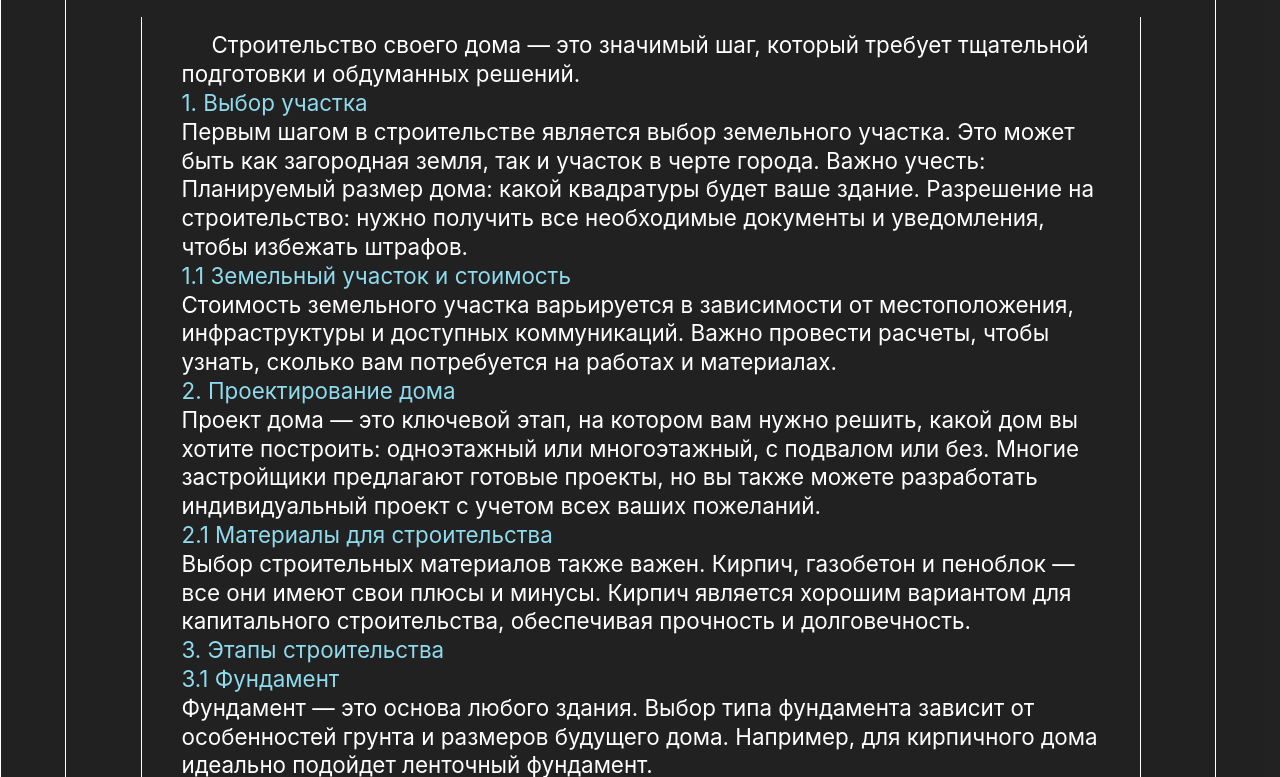
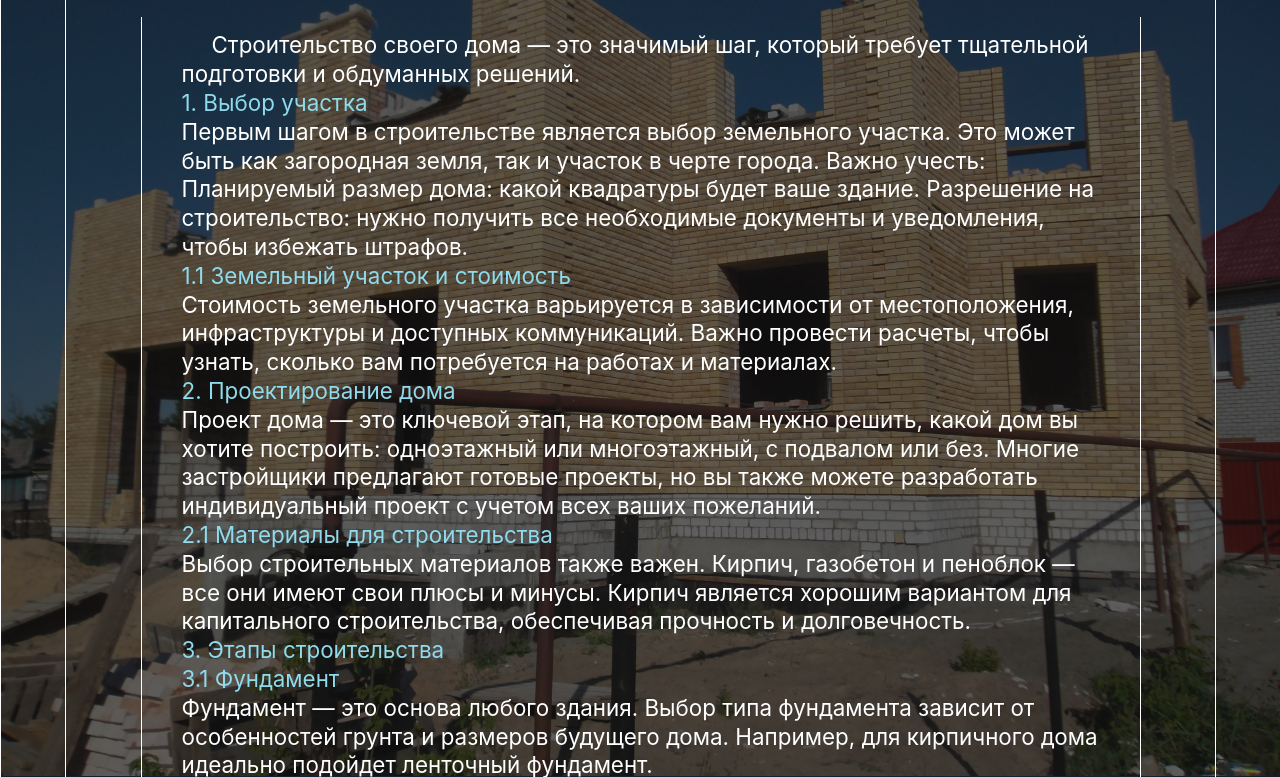
Before and after one commit to jetreal/nikoBuild, a plain HTML site: page index.html in a window 1280 px wide. Shown: the part 306-1083 px from the top of the page. Drawn offline with Linux system fonts and the light colour scheme.

Commit message:
forgot .min sufix

```diff
--- a/index.html
+++ b/index.html
@@ -22,7 +22,7 @@
     <meta name="msapplication-TileColor" content="#ffffff">
     <meta name="msapplication-TileImage" content="/ms-icon-144x144.webp">
     <meta name="theme-color" content="#ffffff">
-    <link rel="stylesheet" href="css/main.css">
+    <link rel="stylesheet" href="css/main.min.css">
   </head>
   <body>
     <main class="smooth-scroll">
```
